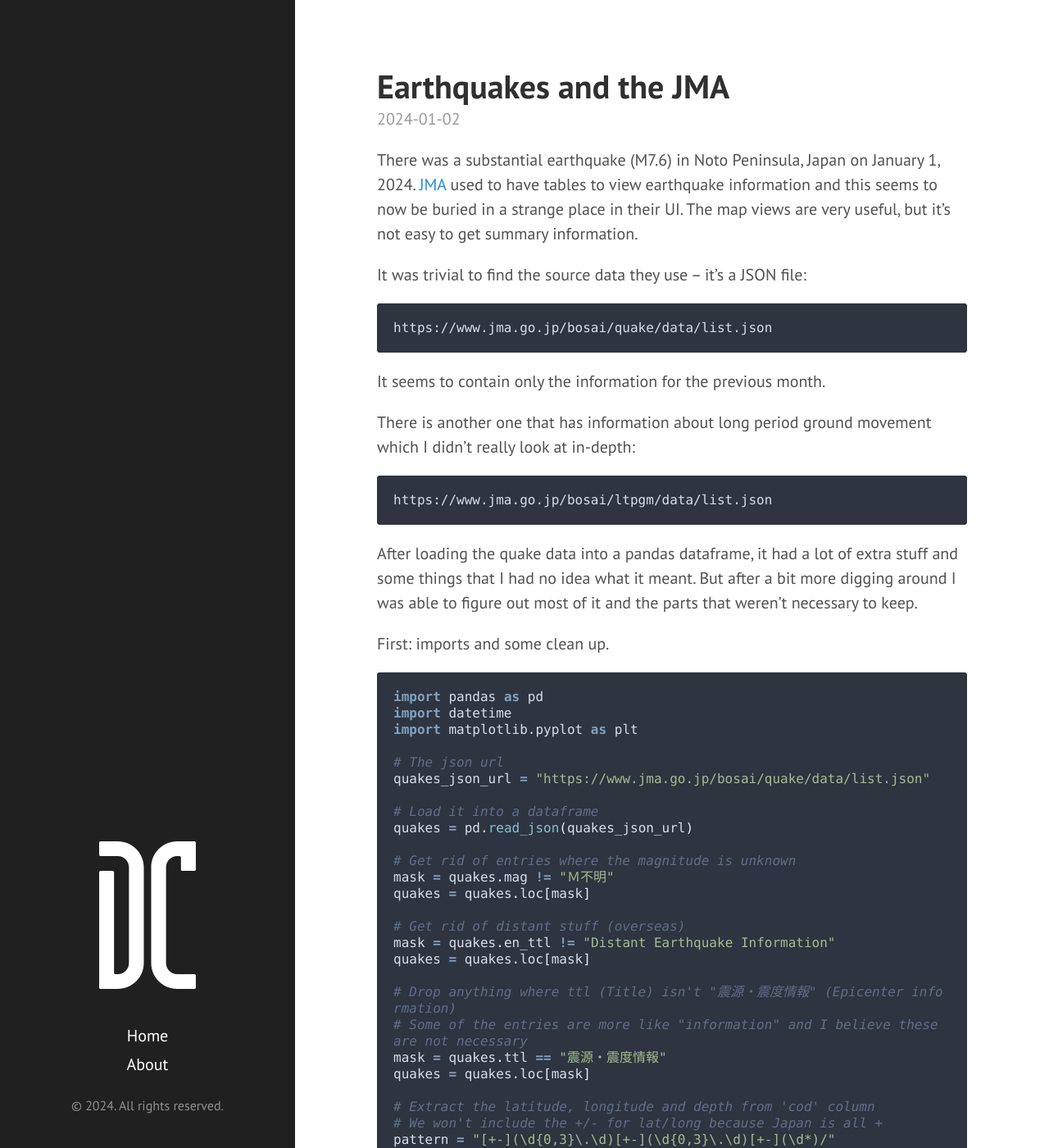
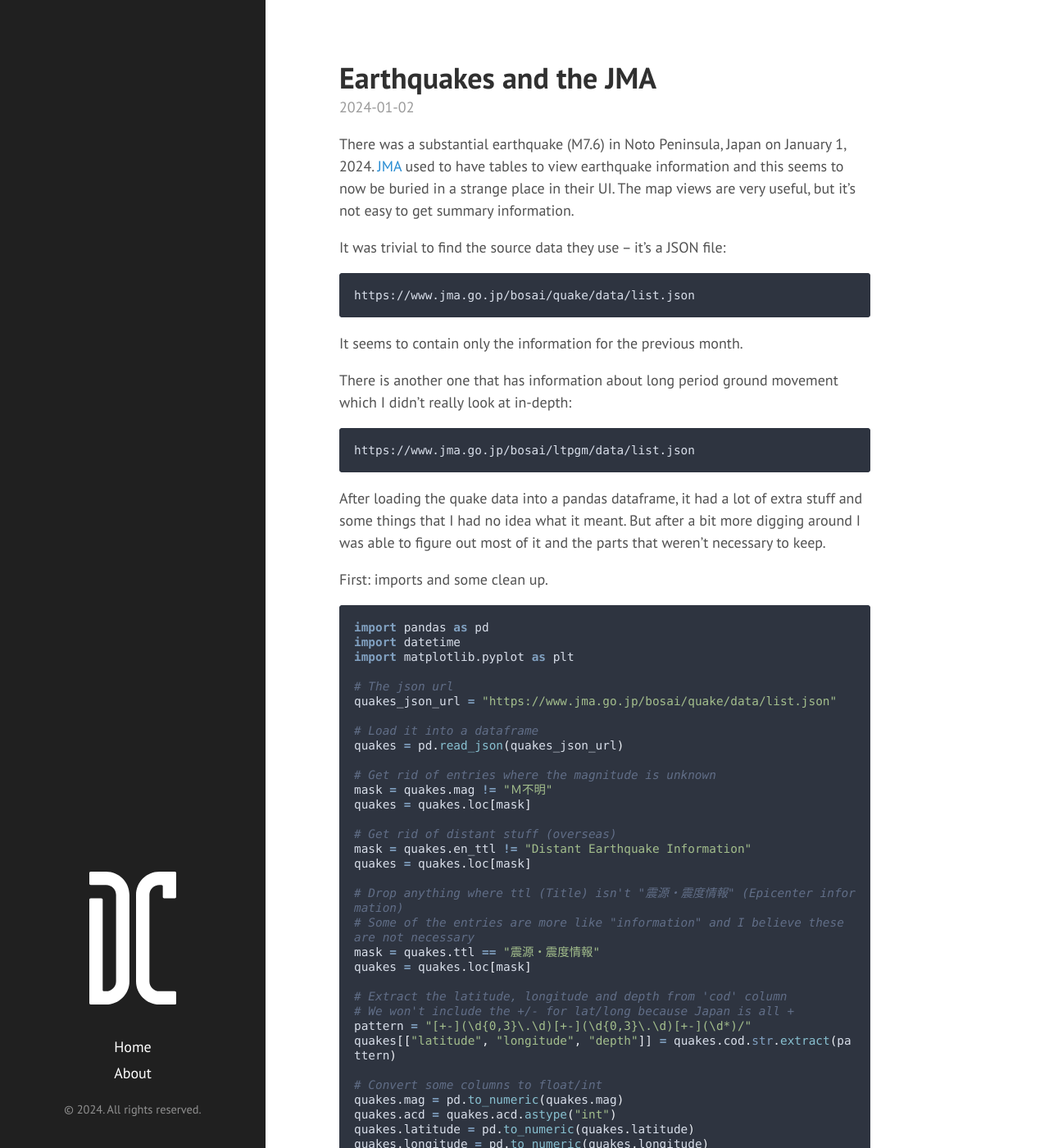
Before and after one commit to 1dancook/1dancook.github.io, a Jekyll site: the page built from index.html, in a window 1280 px wide and 1400 px high. Shown: the whole window at 82% size. Built offline with Jekyll 4.4.1, drawn with Linux system fonts in a browser that asks for light colours; the list of posts is cut into pages by our own code.

Commit message:
change font size

```diff
--- a/public/css/hyde.css
+++ b/public/css/hyde.css
@@ -36,12 +36,12 @@ html {
 }
 @media (min-width: 48em) {
   html {
-    font-size: 16px;
+    font-size: 14px;
   }
 }
 @media (min-width: 58em) {
   html {
-    font-size: 20px;
+    font-size: 18px;
   }
 }
 
@@ -279,5 +279,5 @@ div.dataframe-container {
     text-align: right;
 }
 .dataframe {
-    font-size: 0.7em;
+    font-size: 0.7rem;
 }
--- a/public/css/poole.css
+++ b/public/css/poole.css
@@ -49,12 +49,12 @@ body {
 
 html {
   font-family: "Helvetica Neue", Helvetica, Arial, sans-serif;
-  font-size: 16px;
+  font-size: 12px;
   line-height: 1.5;
 }
 @media (min-width: 38em) {
   html {
-    font-size: 20px;
+    font-size: 16px;
   }
 }
 
```
